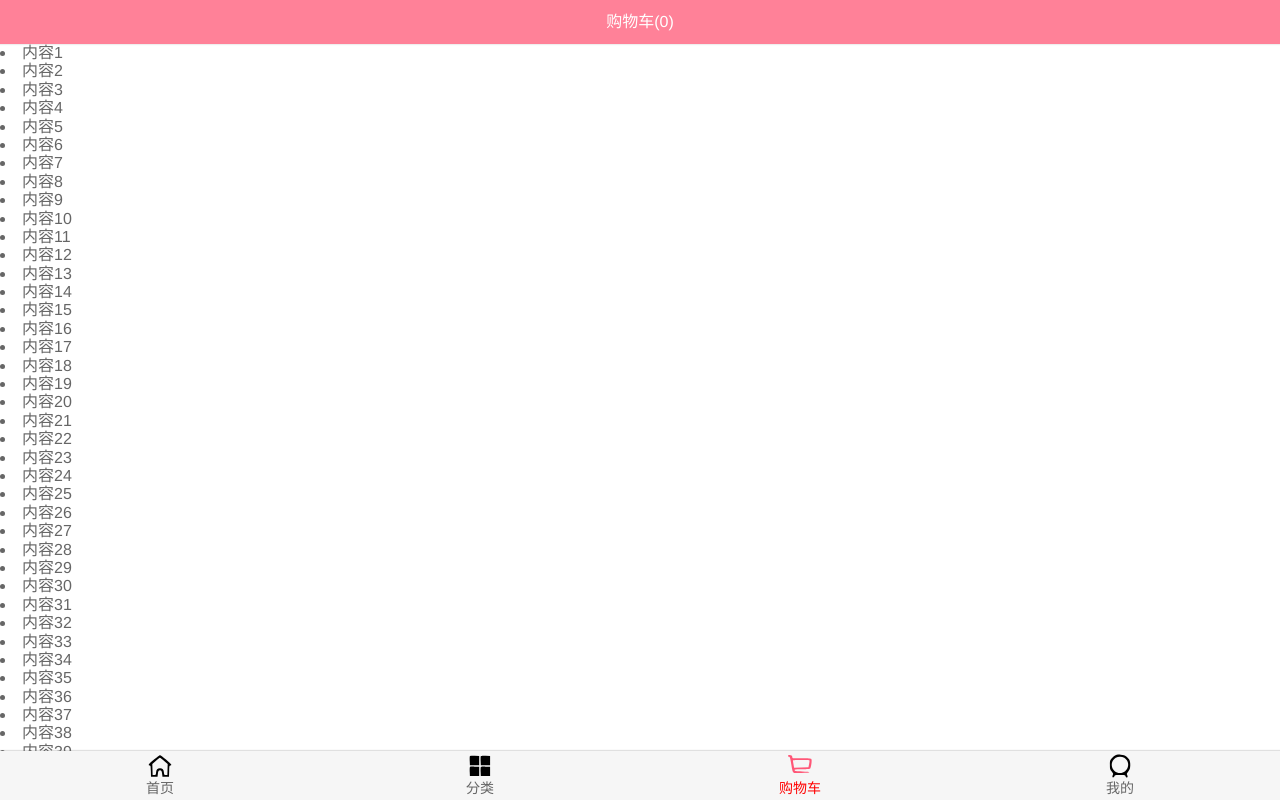
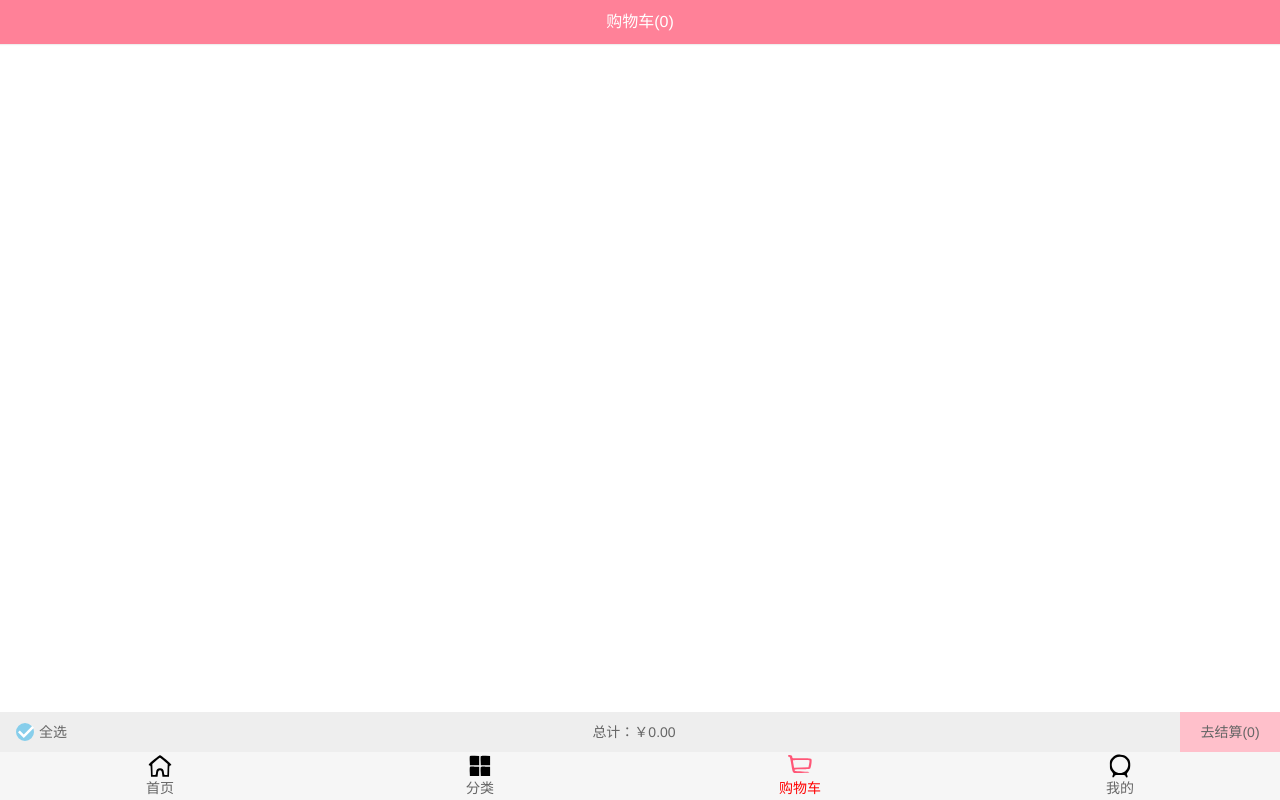
Before and after one commit to griki4/supermall, a Vue app: page /cart in a window 1280 px wide. Built offline with nearby package versions, Linux system fonts and the light colour scheme.

Commit message:
购物车界面底部汇总功能开发，商品展示列表完善

```diff
--- /dev/null
+++ b/src/components/content/checkButton/checkButton.vue
@@ -0,0 +1,35 @@
+<template>
+  <div class="button" :class="{check: isChecked}">
+    <img src="../../../assets/img/cart/tick.svg" alt="">
+  </div>
+</template>
+
+<script>
+export default {
+  name: "checkButton",
+  props: {
+    //isChecked属性的值由外部决定
+    isChecked: {
+      type: Boolean,
+      default() {
+        return true
+      }
+    }
+  }
+}
+</script>
+
+<style scoped>
+.button {
+  width: 18px;
+  height: 18px;
+  border-radius: 50%;
+  border: 2px solid #aaa;
+
+}
+
+.check {
+  background-color: skyblue;
+  border-color: skyblue;
+}
+</style>
--- a/src/store/mutations.js
+++ b/src/store/mutations.js
@@ -9,6 +9,7 @@ export default {
   },
 
   [ADD_TO_CART](state, payload) {
+    payload.checked = true
     state.cartList.push(payload)
   }
 
--- a/src/views/cart/Cart.vue
+++ b/src/views/cart/Cart.vue
@@ -4,12 +4,14 @@
       <div slot="center">购物车({{ cartLength }})</div>
     </nav-bar>
     <cart-list></cart-list>
+    <cart-bottom-bar></cart-bottom-bar>
   </div>
 </template>
 
 <script>
 import NavBar from "@/components/common/navbar/NavBar";
 import CartList from "@/views/cart/childComponents/CartList";
+import CartBottomBar from "@/views/cart/childComponents/CartBottomBar";
 
 import {mapGetters} from 'vuex'
 
@@ -17,7 +19,8 @@ export default {
   name: "Cart",
   components: {
     NavBar,
-    CartList
+    CartList,
+    CartBottomBar
   },
   computed: {
     ...mapGetters(['cartLength'])
--- /dev/null
+++ b/src/views/cart/childComponents/CartBottomBar.vue
@@ -0,0 +1,71 @@
+<template>
+  <div class="bottom-bar">
+    <div class="button">
+      <check-button class="bottom-button"></check-button>
+      <span>全选</span>
+    </div>
+    <div class="total-price">总计：￥{{ totalPrice }}</div>
+    <div class="calculate">
+      去结算({{ counted }})
+    </div>
+  </div>
+</template>
+
+<script>
+import checkButton from "@/components/content/checkButton/checkButton";
+
+export default {
+  name: "CartBottomBar",
+  components: {
+    checkButton
+  },
+  computed: {
+    totalPrice() {
+      return this.$store.state.cartList.filter(item => item.checked).reduce((previousValue, currentValue) => {
+        return previousValue + currentValue.price * currentValue.count
+      }, 0).toFixed(2)//结果保留两位小数
+    },
+
+    counted() {
+      return this.$store.state.cartList.filter(item => item.checked).length
+    }
+  }
+}
+</script>
+
+<style scoped>
+.bottom-bar {
+  height: 40px;
+  line-height: 40px;
+  background-color: #eee;
+  position: relative;
+  z-index: 99;
+  display: flex;
+  text-align: center;
+  font-size: 14px;
+}
+
+.button {
+  display: flex;
+  align-items: center;
+  margin-left: 8px;
+  width: 60px;
+}
+
+.bottom-button {
+  width: 18px;
+  height: 18px;
+  line-height: 20px;
+  margin-right: 5px;
+}
+
+.total-price {
+  margin-left: 20px;
+  flex: 1;
+}
+
+.calculate {
+  width: 100px;
+  background-color: pink;
+}
+</style>
--- a/src/views/cart/childComponents/CartList.vue
+++ b/src/views/cart/childComponents/CartList.vue
@@ -1,107 +1,7 @@
 <template>
   <div class="list">
-    <scroll class="content">
-      <cart-list-item v-for="(item, index) in cartList" :key="index" :itemInfo="item"></cart-list-item>
-      <li>内容1</li>
-      <li>内容2</li>
-      <li>内容3</li>
-      <li>内容4</li>
-      <li>内容5</li>
-      <li>内容6</li>
-      <li>内容7</li>
-      <li>内容8</li>
-      <li>内容9</li>
-      <li>内容10</li>
-      <li>内容11</li>
-      <li>内容12</li>
-      <li>内容13</li>
-      <li>内容14</li>
-      <li>内容15</li>
-      <li>内容16</li>
-      <li>内容17</li>
-      <li>内容18</li>
-      <li>内容19</li>
-      <li>内容20</li>
-      <li>内容21</li>
-      <li>内容22</li>
-      <li>内容23</li>
-      <li>内容24</li>
-      <li>内容25</li>
-      <li>内容26</li>
-      <li>内容27</li>
-      <li>内容28</li>
-      <li>内容29</li>
-      <li>内容30</li>
-      <li>内容31</li>
-      <li>内容32</li>
-      <li>内容33</li>
-      <li>内容34</li>
-      <li>内容35</li>
-      <li>内容36</li>
-      <li>内容37</li>
-      <li>内容38</li>
-      <li>内容39</li>
-      <li>内容40</li>
-      <li>内容41</li>
-      <li>内容42</li>
-      <li>内容43</li>
-      <li>内容44</li>
-      <li>内容45</li>
-      <li>内容46</li>
-      <li>内容47</li>
-      <li>内容48</li>
-      <li>内容49</li>
-      <li>内容50</li>
-      <li>内容51</li>
-      <li>内容52</li>
-      <li>内容53</li>
-      <li>内容54</li>
-      <li>内容55</li>
-      <li>内容56</li>
-      <li>内容57</li>
-      <li>内容58</li>
-      <li>内容59</li>
-      <li>内容60</li>
-      <li>内容61</li>
-      <li>内容62</li>
-      <li>内容63</li>
-      <li>内容64</li>
-      <li>内容65</li>
-      <li>内容66</li>
-      <li>内容67</li>
-      <li>内容68</li>
-      <li>内容69</li>
-      <li>内容70</li>
-      <li>内容71</li>
-      <li>内容72</li>
-      <li>内容73</li>
-      <li>内容74</li>
-      <li>内容75</li>
-      <li>内容76</li>
-      <li>内容77</li>
-      <li>内容78</li>
-      <li>内容79</li>
-      <li>内容80</li>
-      <li>内容81</li>
-      <li>内容82</li>
-      <li>内容83</li>
-      <li>内容84</li>
-      <li>内容85</li>
-      <li>内容86</li>
-      <li>内容87</li>
-      <li>内容88</li>
-      <li>内容89</li>
-      <li>内容90</li>
-      <li>内容91</li>
-      <li>内容92</li>
-      <li>内容93</li>
-      <li>内容94</li>
-      <li>内容95</li>
-      <li>内容96</li>
-      <li>内容97</li>
-      <li>内容98</li>
-      <li>内容99</li>
-      <li>内容100</li>
+    <scroll class="content" ref="scroll">
+      <cart-list-item v-for="(item, index) in cartList" :key="index" :item-info="item"></cart-list-item>
     </scroll>
   </div>
 </template>
@@ -118,6 +18,9 @@ export default {
     Scroll,
     CartListItem
   },
+  activated() {
+    this.$refs.scroll.refresh()
+  },
   computed: {
     ...mapGetters(['cartList'])
   }
@@ -126,7 +29,7 @@ export default {
 
 <style scoped>
 .list {
-  height: calc(100% - 44px - 44px);
+  height: calc(100% - 44px - 44px - 44px);
 }
 
 .content {
--- a/src/views/cart/childComponents/CartListItem.vue
+++ b/src/views/cart/childComponents/CartListItem.vue
@@ -1,12 +1,30 @@
 <template>
-  <div class="item">
-    <div>{{ itemInfo }}</div>
+  <div id="shop-item">
+    <div class="item-selector">
+      <!-- 组件的点击，要加上.native -->
+      <check-button :is-checked="itemInfo.checked" @click.native="itemClick"></check-button>
+    </div>
+    <div class="item-img">
+      <img :src="itemInfo.img" alt="商品图片">
+    </div>
+    <div class="item-info">
+      <div class="item-title">{{ itemInfo.title }}</div>
+      <div class="item-desc">{{ itemInfo.desc }}</div>
+      <div class="info-bottom">
+        <div class="item-price left">￥{{ itemInfo.price }}</div>
+        <div class="item-count right">x{{ itemInfo.count }}</div>
+      </div>
+    </div>
   </div>
 </template>
 
 <script>
+import checkButton from "@/components/content/checkButton/checkButton";
 export default {
   name: "CartListItem",
+  components: {
+    checkButton
+  },
   props: {
     itemInfo: {
       type: Object,
@@ -14,10 +32,72 @@ export default {
         return {}
       }
     }
+  },
+  methods: {
+    itemClick() {
+      this.itemInfo.checked = !this.itemInfo.checked
+    }
   }
 }
 </script>
 
 <style scoped>
+#shop-item {
+  width: 100%;
+  display: flex;
+  font-size: 0;
+  padding: 5px;
+  border-bottom: 1px solid #ccc;
+}
 
+.item-selector {
+  width: 14%;
+  display: flex;
+  justify-content: center;
+  align-items: center;
+}
+
+.item-title,
+.item-desc {
+  overflow: hidden;
+  white-space: nowrap;
+  text-overflow: ellipsis;
+}
+
+.item-img {
+  padding: 5px;
+  /*border: 1px solid #ccc;*/
+}
+
+.item-img img {
+  width: 80px;
+  height: 100px;
+  border-radius: 5px;
+}
+
+.item-info {
+  font-size: 17px;
+  color: #333;
+  padding: 5px 10px;
+  position: relative;
+  overflow: hidden;
+}
+
+.item-info .item-desc {
+  font-size: 14px;
+  color: #666;
+  margin-top: 15px;
+}
+
+.info-bottom {
+  margin-top: 10px;
+  position: absolute;
+  bottom: 10px;
+  left: 10px;
+  right: 10px;
+}
+
+.info-bottom .item-price {
+  color: orangered;
+}
 </style>
```
